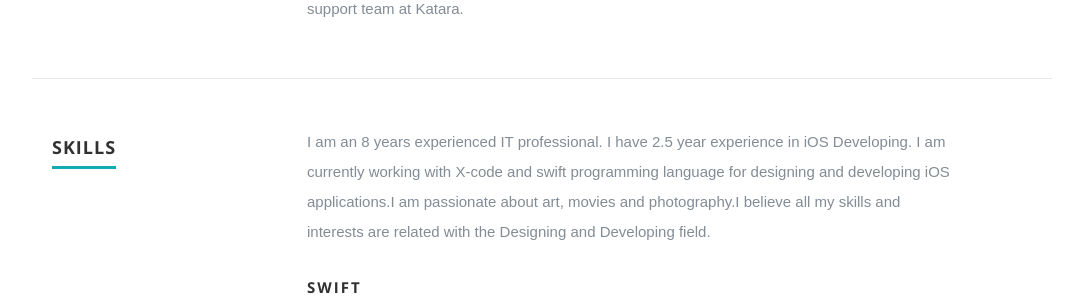
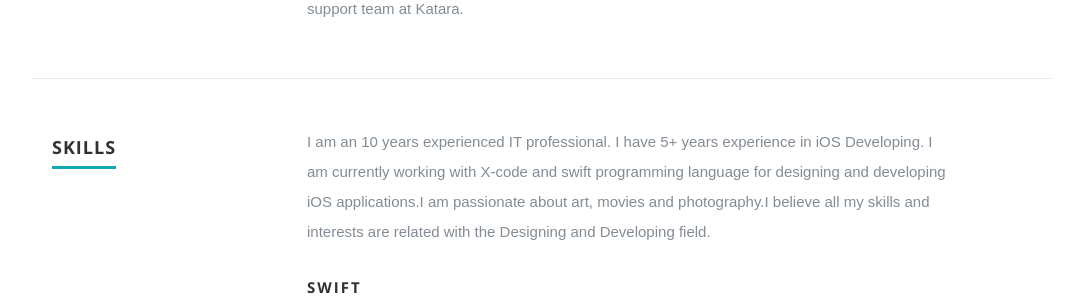
Before and after one commit to asifiosdeveloper/asifiosdeveloper.github.io, a plain HTML site: page index.html in a window 1280 px wide. Shown: the part 2540-2837 px from the top of the page, without its empty margins (98-1181 px from the left). Drawn offline with nearby package versions, Linux system fonts and the light colour scheme; a web font is replaced by a local one.

Commit message:
update inn

```diff
--- a/index.html
+++ b/index.html
@@ -255,7 +255,7 @@
 
          <div class="nine columns main-col">
 
-            <p>I am an 8 years experienced IT professional. I have 2.5 year experience in iOS Developing. I am currently working with
+            <p>I am an 10 years experienced IT professional. I have 5+ years experience in iOS Developing. I am currently working with
 			X-code and swift programming language for designing and developing iOS applications.I am passionate
 			about art, movies and photography.I believe all my skills and interests are related with the Designing and Developing field.
 
```
